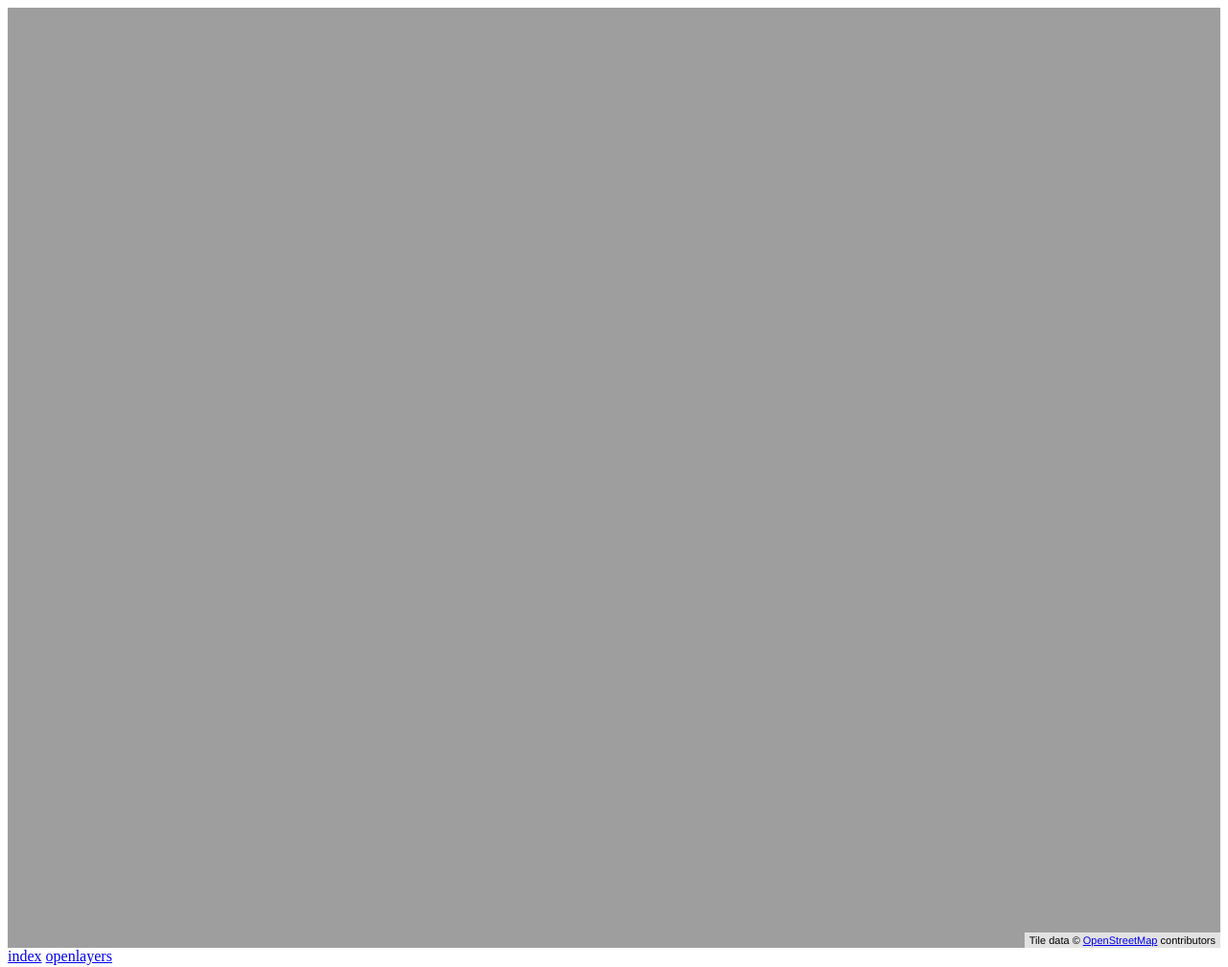
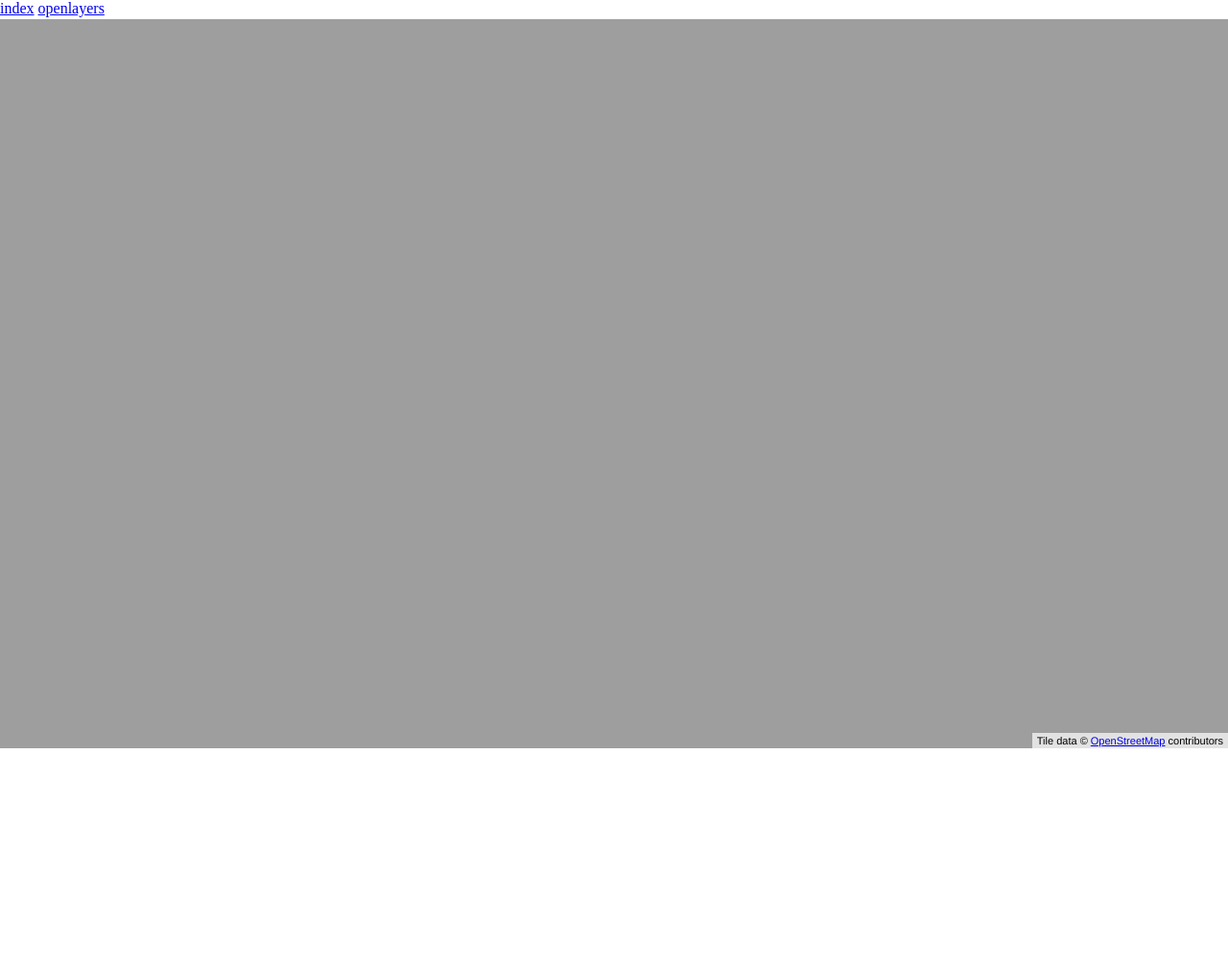
Before and after one commit to nipeone/geojs_vs_openlayers, a plain HTML site: page htmls/geo.html in a window 1280 px wide. Shown: the whole page at 96% size. After the commit the page ends 980 px from the top, so only its background shows below. Drawn offline with Linux system fonts and the light colour scheme; no server answers.

Commit message:
add some style

```diff
--- a/htmls/geo.html
+++ b/htmls/geo.html
@@ -3,14 +3,17 @@
 <head >
     <meta charset="UTF-8" >
     <script src="../pkgs/geo-v1.12.0/geo.lean.min.js"></script>
-    <link rel=""stylesheet" href="../pkgs/geo-v1.12.0/geo.css" >
+    <link rel="stylesheet" href="../pkgs/geo-v1.12.0/geo.css" >
     <title >GeoJS</title >
 </head >
 <body >
-    <div id="map" class="map" style="height:980px;width:100%;"></div>
+    <div style="height: 20px;">
+        <a href="../index.html" alt="index">index</a>
+        <a href="./ol.html" alt="openlayers">openlayers</a>
+    </div>
+    <div id="map" class="map" style="height:calc(100vh - 40px);width:100%;position: relative;"></div>
     <div id="info"></div>
-    <a href="../index.html" alt="index">index</a>
-    <a href="./ol.html" alt="openlayers">openlayers</a>
+
     <script type="module" src="../scripts/geo.js"></script>
 </body >
 </html >
--- a/scripts/ol.js
+++ b/scripts/ol.js
@@ -17,8 +17,8 @@ var osmLayer = new ol.layer.Tile({
   source: new ol.source.OSM()
 });
 var featureLayer = new ol.layer.VectorImage({
-  renderMode: 'image',
   style: styles,
+  renderBuffer: 90000,
   source: new ol.source.Vector({
     features: (new ol.format.GeoJSON()).readFeatures(await getData(), { dataProjection: 'EPSG:4326', featureProjection: 'EPSG:3857' })
   }),
```
Also changed, not shown: htmls/ol.html (+6 -3 lines).
